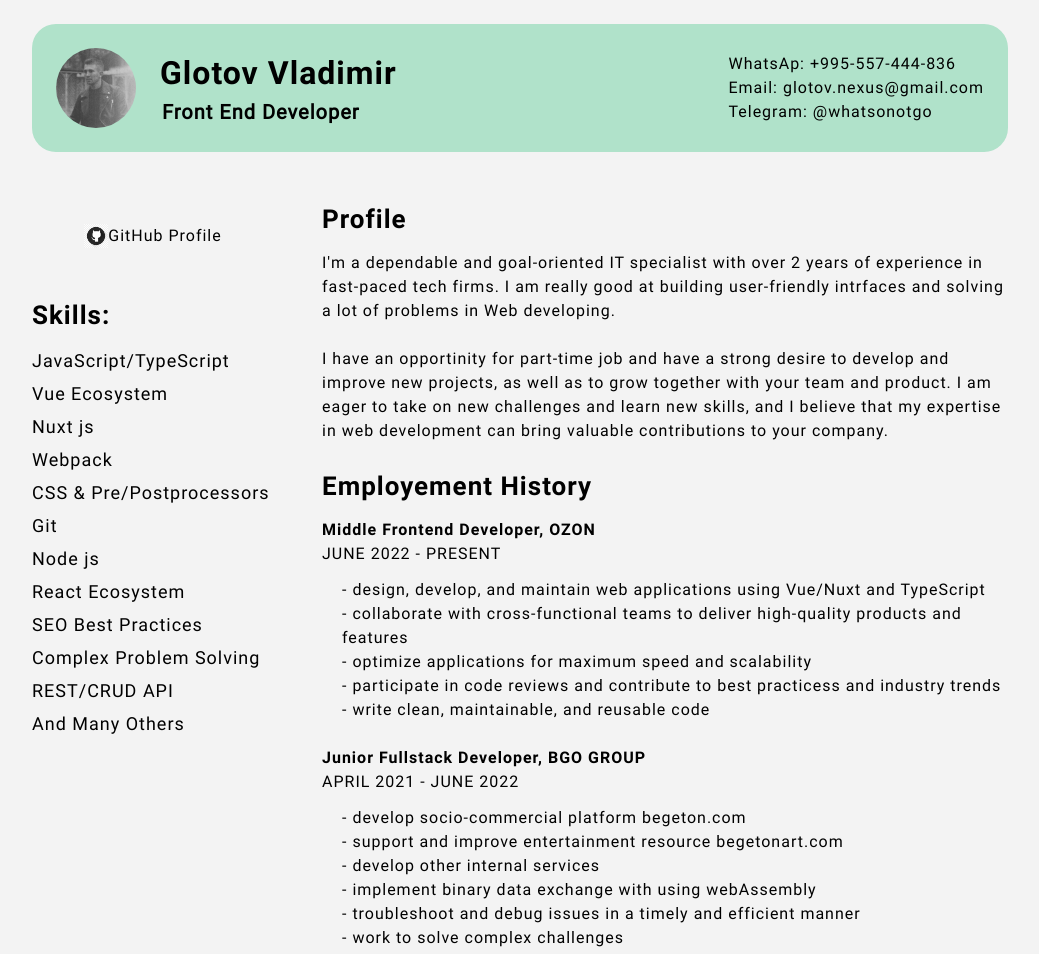
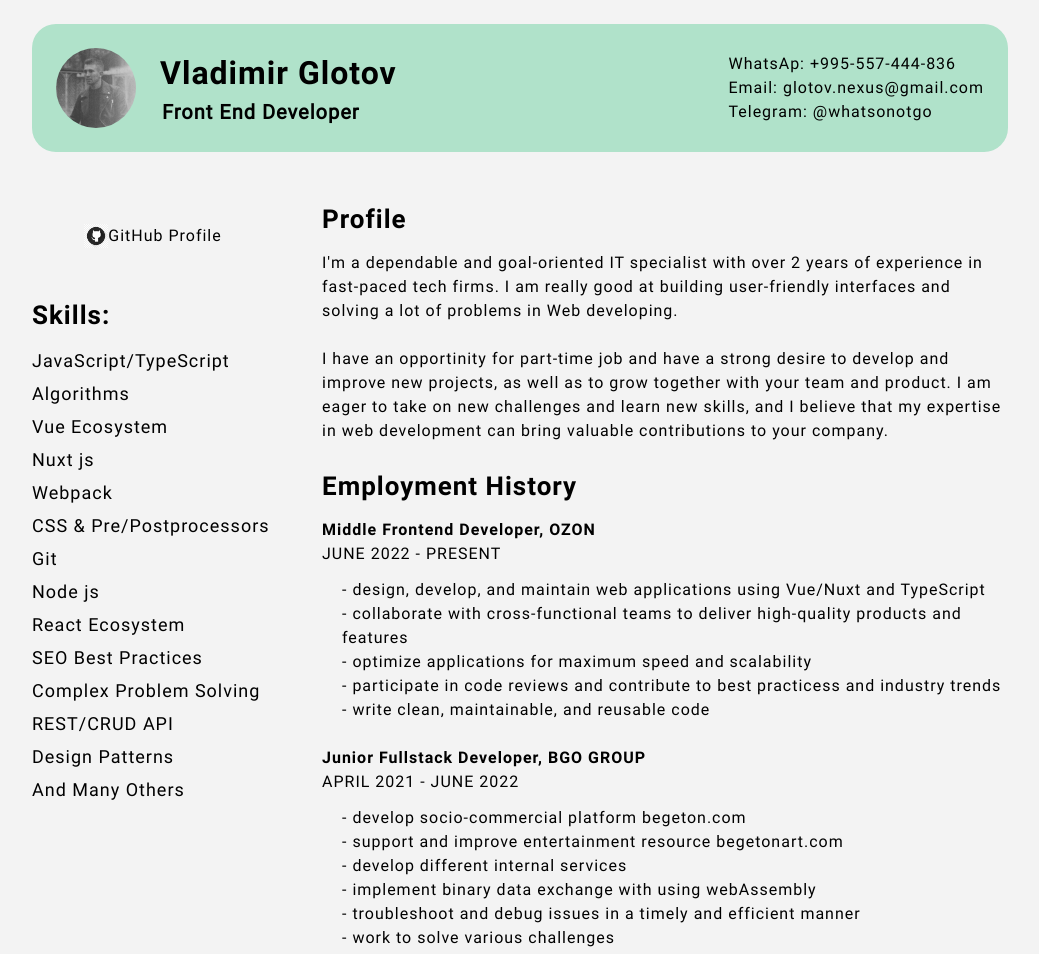
Before and after one commit to vladimirglotov/cv, a website built with Vite: page index.html in a window 1280 px wide. Shown: the top 954 px of the page, without its empty margins (120-1159 px from the left). Built offline with nearby package versions, Linux system fonts and the light colour scheme.

Commit message:
Fixed some errors

```diff
--- a/index.html
+++ b/index.html
@@ -18,7 +18,7 @@
     <meta name="twitter:title" content="Front End Developer Resume">
     <meta name="twitter:description" content="Here you can find my resume as a front end developer with my skills, experience, and education.">
     <meta name="twitter:image" content="https://vladimirglotov.github.io/resume/assets/photo-8933bf39.png">
-    <title>Glotov Vladimir Resume</title>
+    <title>Vladimir Glotov Resume</title>
   </head>
   <body>
     <div class="container">
@@ -26,7 +26,7 @@
         <div class="header__main">
           <img src="./assets/images/photo.png" class="header__photo" alt="profile-photo" lazy>
           <div class="header__info">
-            <h1 class="header__name">Glotov Vladimir</h1>
+            <h1 class="header__name">Vladimir Glotov</h1>
             <h2 class="header__position">Front End Developer</h2>
           </div>
         </div>
@@ -52,6 +52,7 @@
           </div>
           <h3 class="main__title">Skills:</h3>
           <div class="main__skill">JavaScript/TypeScript</div>
+          <div class="main__skill">Algorithms</div>
           <div class="main__skill">Vue Ecosystem</div>
           <div class="main__skill">Nuxt js</div>
           <div class="main__skill">Webpack</div>
@@ -62,13 +63,14 @@
           <div class="main__skill">SEO Best Practices</div>
           <div class="main__skill">Complex Problem Solving</div>
           <div class="main__skill">REST/CRUD API</div>
+          <div class="main__skill">Design Patterns</div>
           <div class="main__skill">And Many Others</div>
         </aside>
         <div class="main__profile">
           <h3 class="main__title">Profile</h3>
-          <p class="main__info">I'm a dependable and goal-oriented IT specialist with over 2 years of experience in fast-paced tech firms. I am really good at building user-friendly intrfaces and solving a lot of problems in Web developing.</p>
+          <p class="main__info">I'm a dependable and goal-oriented IT specialist with over 2 years of experience in fast-paced tech firms. I am really good at building user-friendly interfaces and solving a lot of problems in Web developing.</p>
           <p class="main__info">I have an opportinity for part-time job and have a strong desire to develop and improve new projects, as well as to grow together with your team and product. I am eager to take on new challenges and learn new skills, and I believe that my expertise in web development can bring valuable contributions to your company.</p>
-          <h3 class="main__title">Employement History</h3>
+          <h3 class="main__title">Employment History</h3>
           <div class="main__position">Middle Frontend Developer, OZON</div>
           <div class="main__date">June 2022 - Present</div>
           <ul class="main__list">
@@ -83,10 +85,10 @@
           <ul class="main__list">
             <li>- develop socio-commercial platform begeton.com</li>
             <li>- support and improve entertainment resource begetonart.com</li>
-            <li>- develop other internal services</li>
+            <li>- develop different internal services</li>
             <li>- implement binary data exchange with using webAssembly</li>
             <li>- troubleshoot and debug issues in a timely and efficient manner</li>
-            <li>- work to solve complex challenges</li>
+            <li>- work to solve various challenges</li>
           </ul>
           <h3 class="main__title">Education</h3>
           <div class="main__position">Egorlyk College of South University <span class="main__degree">(Bachelor's degree, Computer Programming)</span></div>
```
